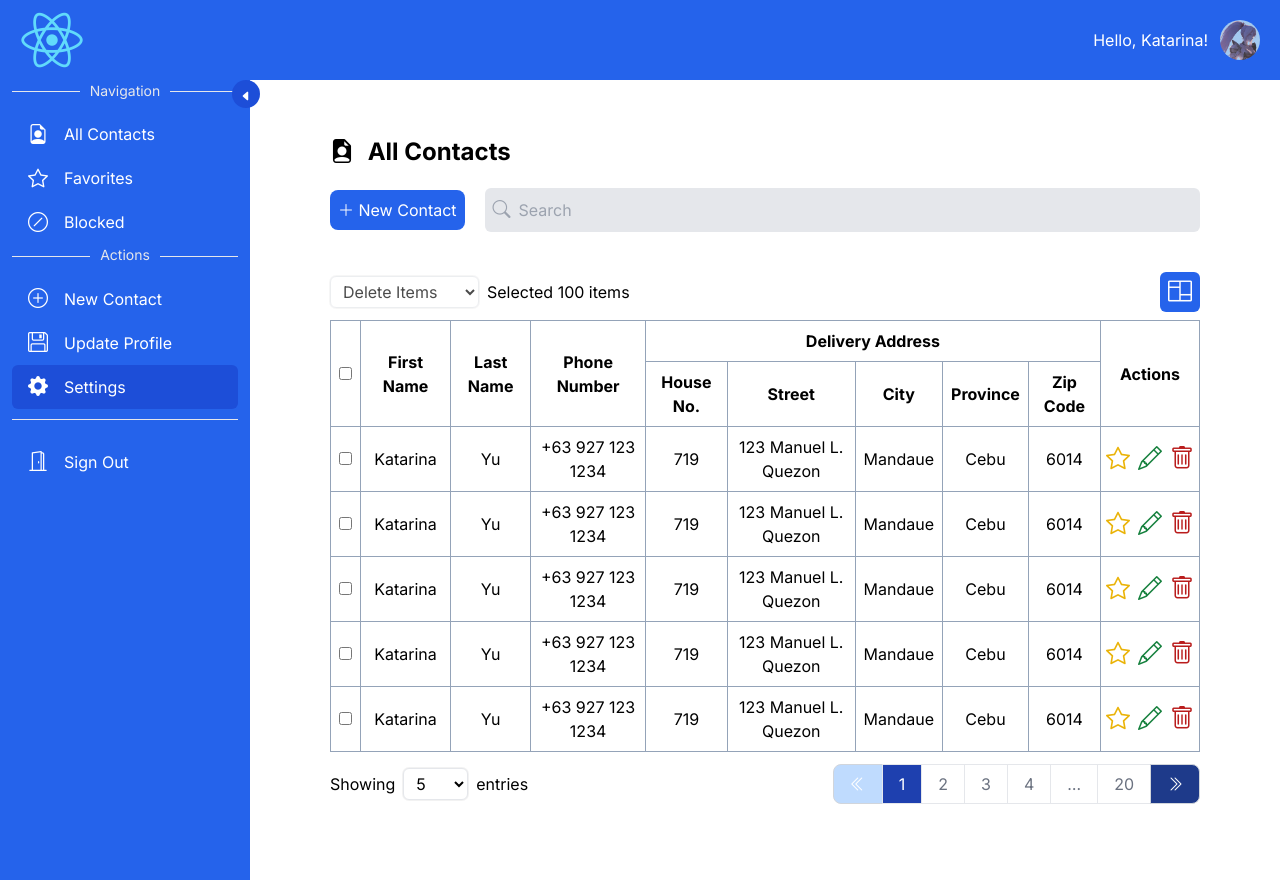
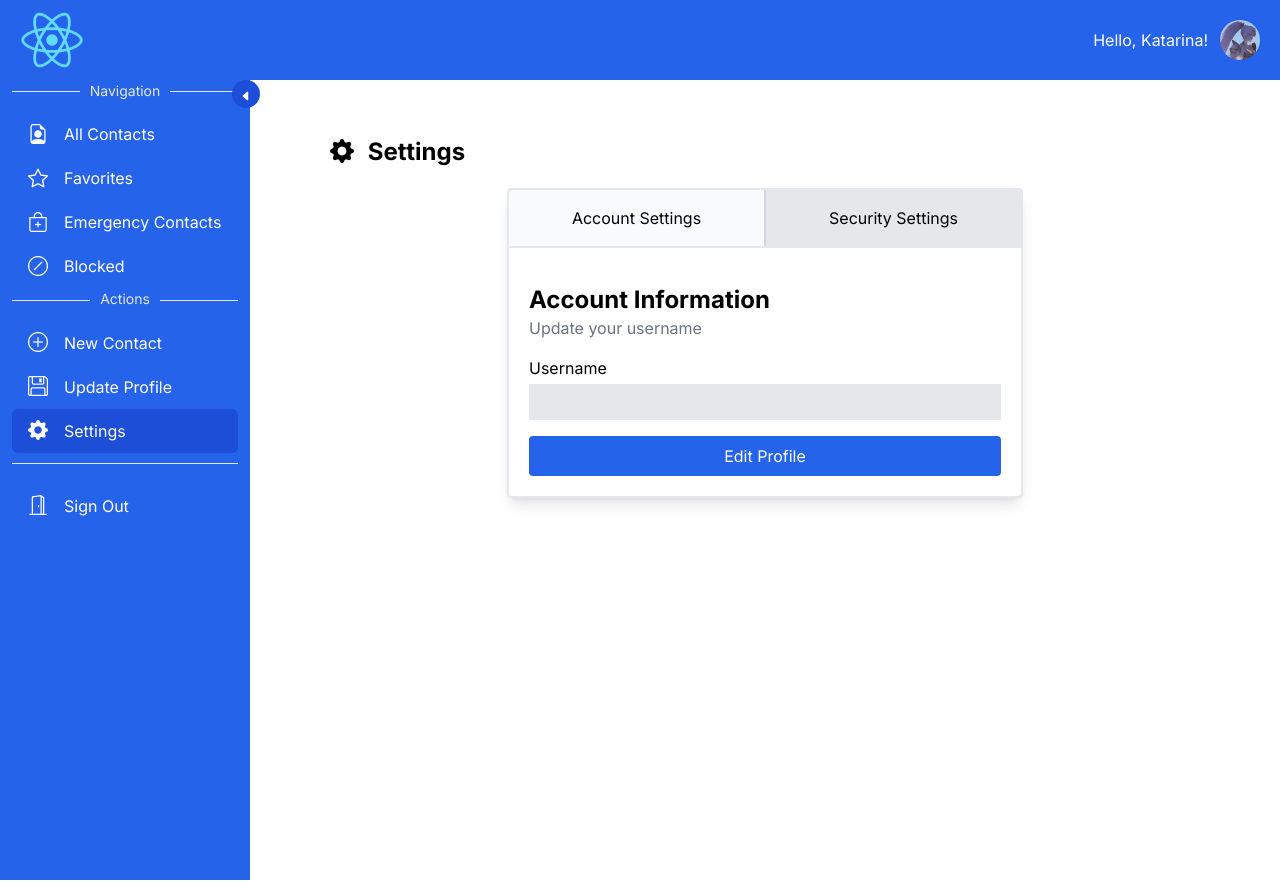
Before and after one commit to hansel-cmd/contact-information-management, a React (Create React App) app: page /settings in a window 1280 px wide. Built offline with nearby package versions, Linux system fonts and the light colour scheme.

Commit message:
added new contact page, update profile page, settings page

```diff
--- a/src/App.js
+++ b/src/App.js
@@ -8,6 +8,7 @@ import Home from "./pages/Home";
 import Layout from "./Layout";
 import NewContact from "./pages/NewContact";
 import UpdateProfile from "./pages/UpdateProfile";
+import Settings from "./pages/Settings";
 
 function App() {
   return (
@@ -58,7 +59,7 @@ function App() {
             path={route.SETTINGS}
             element={
               <Layout>
-                <Home />
+                <Settings />
               </Layout>
             }
           ></Route>
--- /dev/null
+++ b/src/components/AccountSettings.js
@@ -0,0 +1,44 @@
+const AccountSettings = ({ isEditable, enableEdit, disableEdit }) => {
+  return (
+    <>
+      <h1 className="text-2xl font-bold pt-4">Account Information</h1>
+      <p className="mb-4 text-gray-500">
+        Update your username
+      </p>
+      <form action="">
+        <div className="flex flex-col mb-4">
+          <label htmlFor="username" className="mb-1">
+            Username
+          </label>
+          <input id="username" type="text" className="border-2 p-1 disabled:bg-gray-200" disabled={!isEditable}/>
+        </div>
+        {!isEditable && (
+          <input
+            type="button"
+            value="Edit Profile"
+            className="p-2 rounded w-full bg-primary-600 hover:bg-primary-700 text-white cursor-pointer"
+            onClick={enableEdit}
+          />
+        )}
+
+        {isEditable && (
+          <>
+            <input
+              type="button"
+              value="Cancel"
+              className="p-2 rounded w-full bg-red-600 hover:bg-red-700 text-white cursor-pointer mb-2"
+              onClick={disableEdit}
+            />
+            <input
+              type="submit"
+              value="Update"
+              className="p-2 rounded w-full bg-green-600 hover:bg-green-700 text-white cursor-pointer"
+            />
+          </>
+        )}
+      </form>
+    </>
+  );
+};
+
+export default AccountSettings;
--- a/src/components/ActionTab.js
+++ b/src/components/ActionTab.js
@@ -1,14 +1,21 @@
 import { useState } from "react";
 import ToolTip from "./Tooltip";
 import TableColumnSettings from "./TableColumnSettings";
+import { useNavigate } from "react-router";
+import { NEW_CONTACT } from "../routes/route";
 
 const ActionTab = ({ handleTableColumnUpdate, availableTableColumns }) => {
   const [showColumnSettings, setShowColumnSettings] = useState(false);
 
+  const navigate = useNavigate();
+
   return (
     <>
       <div className="mb-10 flex gap-5 items-center flex-wrap">
-        <button className="bg-primary-600 hover:bg-primary-700 text-white p-2 rounded-lg">
+        <button
+          className="bg-primary-600 hover:bg-primary-700 text-white p-2 rounded-lg"
+          onClick={() => navigate(NEW_CONTACT)}
+        >
           <span>
             <i className="bi bi-plus-lg"></i>
           </span>{" "}
--- a/src/components/BillingAddress.js
+++ b/src/components/BillingAddress.js
@@ -16,7 +16,7 @@ const BillingAddress = () => {
           </label>
           <input id="street" type="text" className="border-2 p-1" />
         </div>
-        <div className="flex flex-col flex-[3] mb-2">
+        <div className="flex flex-col flex-[4] mb-2">
           <label htmlFor="city" className="mb-1">
             City/Town
           </label>
--- /dev/null
+++ b/src/components/SecuritySettings.js
@@ -0,0 +1,71 @@
+const SecuritySettings = ({ isEditable, enableEdit, disableEdit }) => {
+  return (
+    <>
+      <h1 className="text-2xl font-bold pt-4">Security Settings</h1>
+      <p className="mb-4 text-gray-500">
+        Provide your old password and enter a new password
+      </p>
+      <form action="">
+        <div className="flex flex-col mb-4">
+          <label htmlFor="oldPassword" className="mb-1">
+            Old Password
+          </label>
+          <input
+            id="oldPassword"
+            type="text"
+            className="border-2 p-1 disabled:bg-gray-200"
+            disabled={!isEditable}
+          />
+        </div>
+        <div className="flex flex-col mb-4">
+          <label htmlFor="newPassword" className="mb-1">
+            New Password
+          </label>
+          <input
+            id="newPassword"
+            type="text"
+            className="border-2 p-1 disabled:bg-gray-200"
+            disabled={!isEditable}
+          />
+        </div>
+        <div className="flex flex-col mb-4">
+          <label htmlFor="confirmPassword" className="mb-1">
+            Confirm Password
+          </label>
+          <input
+            id="confirmPassword"
+            type="text"
+            className="border-2 p-1 disabled:bg-gray-200"
+            disabled={!isEditable}
+          />
+        </div>
+        {!isEditable && (
+          <input
+            type="button"
+            value="Edit Profile"
+            className="p-2 rounded w-full bg-primary-600 hover:bg-primary-700 text-white cursor-pointer"
+            onClick={enableEdit}
+          />
+        )}
+
+        {isEditable && (
+          <>
+            <input
+              type="button"
+              value="Cancel"
+              className="p-2 rounded w-full bg-red-600 hover:bg-red-700 text-white cursor-pointer mb-2"
+              onClick={disableEdit}
+            />
+            <input
+              type="submit"
+              value="Update"
+              className="p-2 rounded w-full bg-green-600 hover:bg-green-700 text-white cursor-pointer"
+            />
+          </>
+        )}
+      </form>
+    </>
+  );
+};
+
+export default SecuritySettings;
--- a/src/pages/NewContact.js
+++ b/src/pages/NewContact.js
@@ -1,13 +1,12 @@
 import PageTitle from "../components/PageTitle";
 import BillingAddress from "../components/BillingAddress";
 import DeliveryAddress from "../components/DeliveryAddress";
-
 
 const NewContact = () => {
   return (
     <>
       <PageTitle icon={"bi bi-plus-circle-fill"} title={"New Contact"} />
-      <div className="p-5 shadow-lg border rounded-lg">
+      <div className="p-5 shadow-lg border-2 rounded-lg">
         <form action="">
           <section className="flex grow gap-5 flex-wrap">
             <section className="flex-1 md:border-e-2 px-4">
@@ -15,18 +14,18 @@ const NewContact = () => {
                 <fieldset className="border-t-2 border-blue-700">
                   <legend className="ms-4 px-2">Basic information</legend>
 
-                  <div class="flex items-center justify-center w-full pt-4">
+                  <div className="flex items-center justify-center w-full pt-4">
                     <label
-                      for="dropzone-file"
-                      class="flex flex-col items-center justify-center w-48 h-48 border-2 border-gray-300 border-dashed rounded-full cursor-pointer bg-gray-50 dark:hover:bg-bray-800 dark:bg-gray-700 hover:bg-gray-100 dark:border-gray-600 dark:hover:border-gray-500 dark:hover:bg-gray-600"
+                      htmlFor="dropzone-file"
+                      className="flex flex-col items-center justify-center w-48 h-48 border-2 border-gray-300 border-dashed rounded-full cursor-pointer bg-gray-50 dark:hover:bg-bray-800 dark:bg-gray-700 hover:bg-gray-100 dark:border-gray-600 dark:hover:border-gray-500 dark:hover:bg-gray-600"
                     >
-                      <div class="flex flex-col items-center justify-center pt-5 pb-6">
+                      <div className="flex flex-col items-center justify-center pt-5 pb-6">
                         <svg
                           xmlns="http://www.w3.org/2000/svg"
                           width="32"
                           height="32"
                           fill="currentColor"
-                          class="bi bi-camera"
+                          className="bi bi-camera"
                           viewBox="0 0 16 16"
                         >
                           {" "}
@@ -34,7 +33,11 @@ const NewContact = () => {
                           <path d="M8 11a2.5 2.5 0 1 1 0-5 2.5 2.5 0 0 1 0 5zm0 1a3.5 3.5 0 1 0 0-7 3.5 3.5 0 0 0 0 7zM3 6.5a.5.5 0 1 1-1 0 .5.5 0 0 1 1 0z" />{" "}
                         </svg>
                       </div>
-                      <input id="dropzone-file" type="file" class="hidden" />
+                      <input
+                        id="dropzone-file"
+                        type="file"
+                        className="hidden"
+                      />
                     </label>
                   </div>
 
@@ -73,6 +76,26 @@ const NewContact = () => {
                   </div>
                 </fieldset>
               </div>
+
+              <div className="py-4">
+                <fieldset className="border-t-2 border-blue-700">
+                  <legend className="ms-4 px-2">Others (Optional)</legend>
+                  <div className="pt-4">
+                    <div className="flex items-center">
+                      <input id="favorite" type="checkbox" />
+                      <label htmlFor="favorite" className="ms-4">
+                        Add to Favorites
+                      </label>
+                    </div>
+                    <div className="flex items-center">
+                      <input id="emergency" type="checkbox" />
+                      <label htmlFor="emergency" className="ms-4">
+                        Add to Emergency Contacts
+                      </label>
+                    </div>
+                  </div>
+                </fieldset>
+              </div>
             </section>
 
             <section className="flex-[2] px-4">
--- /dev/null
+++ b/src/pages/Settings.js
@@ -0,0 +1,58 @@
+import { useState } from "react";
+import PageTitle from "../components/PageTitle";
+import AccountSettings from "../components/AccountSettings";
+import SecuritySettings from "../components/SecuritySettings";
+
+const TABS = {
+  ACCOUNT: "ACCOUNT",
+  SECURITY: "SECURITY",
+};
+
+const Settings = () => {
+  const [isEditable, setIsEditable] = useState(false);
+
+  const enableEdit = () => {
+    setIsEditable(true);
+  };
+
+  const disableEdit = () => {
+    // reset changes
+    setIsEditable(false);
+  };
+
+  const [tab, setTab] = useState(TABS.ACCOUNT);
+
+  return (
+    <>
+      <PageTitle icon={"bi bi-gear-fill"} title={"Settings"} />
+      <div className="flex justify-center items-center flex-col">
+        <div className="rounded w-full lg:w-[516px] shadow-lg">
+          <ul className="flex border-2 bg-gray-200 grow text-center rounded-tl rounded-tr">
+            <li
+              className={`flex-1 p-4 hover:bg-gray-50 cursor-pointer border-e-[1px] border-e-gray-300 rounded-tl ${
+                TABS.ACCOUNT === tab ? "bg-gray-50 " : ""
+              }`}
+              onClick={() => setTab(TABS.ACCOUNT)}
+            >
+              Account Settings
+            </li>
+            <li
+              className={`flex-1 p-4 hover:bg-gray-50 cursor-pointer border-s-[1px] border-s-gray-300 rounded-tr ${
+                TABS.SECURITY === tab ? "bg-gray-50" : ""
+              }`}
+              onClick={() => setTab(TABS.SECURITY)}
+            >
+              Security Settings
+            </li>
+          </ul>
+          <div className="border-2 border-t-0 rounded rounded-tl-none rounded-tr-none w-full lg:w-[516px] p-5">
+            {tab === TABS.ACCOUNT && <AccountSettings enableEdit={enableEdit} disableEdit={disableEdit} isEditable={isEditable}/>}
+            {tab === TABS.SECURITY && <SecuritySettings enableEdit={enableEdit} disableEdit={disableEdit} isEditable={isEditable}/>}
+          </div>
+        </div>
+      </div>
+    </>
+  );
+};
+
+export default Settings;
--- a/src/pages/UpdateProfile.js
+++ b/src/pages/UpdateProfile.js
@@ -1,14 +1,26 @@
+import { useState } from "react";
 import PageTitle from "../components/PageTitle";
 
 const UpdateProfile = () => {
+  const [isEditable, setIsEditable] = useState(false);
+
+  const enableEdit = () => {
+    setIsEditable(true);
+  };
+
+  const disableEdit = () => {
+    // reset changes
+    setIsEditable(false);
+  };
+
   return (
     <>
       <PageTitle icon={"bi bi-floppy-fill"} title={"Update Profile"} />
       <div className="flex justify-center items-center flex-col">
-        <div className="border-2 rounded w-[28rem] lg:w-auto p-5 shadow-lg">
-          <h1 className="text-2xl font-bold pt-4">Create an account</h1>
+        <div className="border-2 rounded w-full lg:w-auto p-5 shadow-lg">
+          <h1 className="text-2xl font-bold pt-4">Profile Information</h1>
           <p className="mb-4 text-gray-500">
-            Enter your information to create your account
+            Enter your updated profile information
           </p>
           <form action="">
             <div className="flex flex-col lg:flex-row">
@@ -16,32 +28,72 @@ const UpdateProfile = () => {
                 <label htmlFor="firstName" className="mb-1">
                   First Name
                 </label>
-                <input id="firstName" type="text" className="border-2 p-1" />
+                <input
+                  id="firstName"
+                  type="text"
+                  className="border-2 p-1 disabled:bg-gray-200"
+                  disabled={!isEditable}
+                />
               </div>
               <div className="flex flex-col mb-4">
                 <label htmlFor="lastName" className="mb-1">
                   Last Name
                 </label>
-                <input id="lastName" type="text" className="border-2 p-1" />
+                <input
+                  id="lastName"
+                  type="text"
+                  className="border-2 p-1 disabled:bg-gray-200"
+                  disabled={!isEditable}
+                />
               </div>
             </div>
             <div className="flex flex-col mb-4">
               <label htmlFor="email" className="mb-1">
                 Email Address
               </label>
-              <input id="email" type="email" className="border-2 p-1" />
+              <input
+                id="email"
+                type="email"
+                className="border-2 p-1 disabled:bg-gray-200"
+                disabled={!isEditable}
+              />
             </div>
             <div className="flex flex-col mb-4">
-              <label htmlFor="username" className="mb-1">
-                Username
+              <label htmlFor="phoneNumber" className="mb-1">
+                Phone Number
               </label>
-              <input id="username" type="text" className="border-2 p-1" />
+              <input
+                id="phoneNumber"
+                type="text"
+                className="border-2 p-1 disabled:bg-gray-200"
+                disabled={!isEditable}
+              />
             </div>
-            <input
-              type="submit"
-              value="Sign Up"
-              className="p-2 rounded w-full bg-primary-600 hover:bg-primary-700 text-white cursor-pointer"
-            />
+
+            {!isEditable && (
+              <input
+                type="button"
+                value="Edit Profile"
+                className="p-2 rounded w-full bg-primary-600 hover:bg-primary-700 text-white cursor-pointer"
+                onClick={enableEdit}
+              />
+            )}
+
+            {isEditable && (
+              <>
+                <input
+                  type="button"
+                  value="Cancel"
+                  className="p-2 rounded w-full bg-red-600 hover:bg-red-700 text-white cursor-pointer mb-2"
+                  onClick={disableEdit}
+                />
+                <input
+                  type="submit"
+                  value="Update"
+                  className="p-2 rounded w-full bg-green-600 hover:bg-green-700 text-white cursor-pointer"
+                />
+              </>
+            )}
           </form>
           <div className="border-x-4 h-1 my-2"></div>
         </div>
--- a/src/routes/navigationLinks.js
+++ b/src/routes/navigationLinks.js
@@ -12,6 +12,12 @@ export const NAVIGATION = [
     name: "Favorites",
     icon: "bi bi-star",
     iconFilled: "bi bi-star-fill",
+  },
+  {
+    path: "/emergency-contacts",
+    name: "Emergency Contacts",
+    icon: "bi bi-bag-plus",
+    iconFilled: "bi bi-bag-plus-fill",
   },
   {
     path: "/blocked",
```
